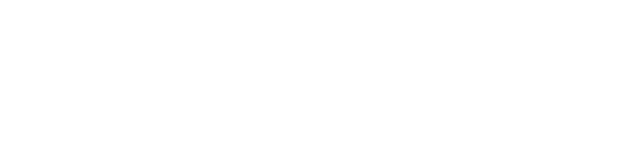
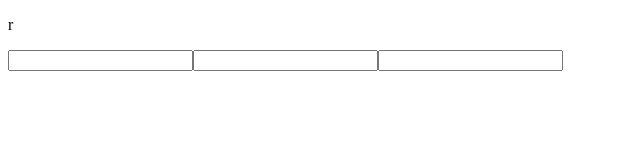
Before and after one commit to xenonflash/diy-react, a plain HTML site: page index.html in a window 1280 px wide. Shown: the whole page, without its empty margins (0-640 px from the left). Drawn offline with Linux system fonts and the light colour scheme.

Commit message:
basic render function

```diff
--- a/index.html
+++ b/index.html
@@ -7,7 +7,11 @@
   <title>Document</title>
 </head>
 <body>
+  <p>r</p>
   <div id="app"></div>
   <script src="src/index.js"></script>
+  <script>
+    render(element, document.getElementById('app'))
+  </script>
 </body>
 </html>
--- a/src/index.js
+++ b/src/index.js
@@ -0,0 +1,20 @@
+// 描述节点的 对象
+const element = {
+  tppe: 'div',
+  props: {
+    id: 'container',
+    children: [
+      { type: 'input', props: { value: 'foo', type: 'text' } },
+      { type: 'input', props: { value: 'foo', type: 'text' } },
+      { type: 'input', props: { value: 'foo', type: 'text' } },
+    ]
+  }
+}
+
+function render(element, parentDom) {
+  const { type, props } = element
+  const dom = document.createElement(type)
+  const childElements = props.children || []
+  childElements.forEach(child => render(child, dom))
+  parentDom.appendChild(dom)
+}
```
